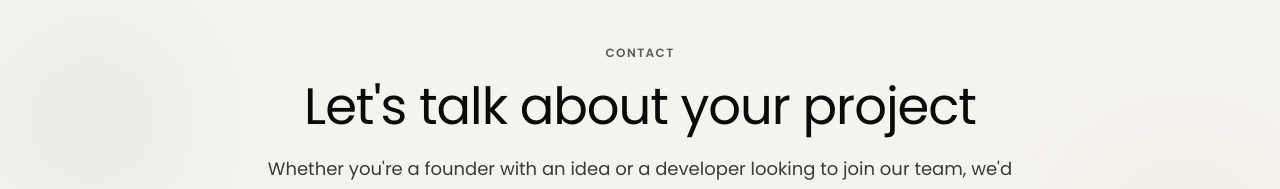
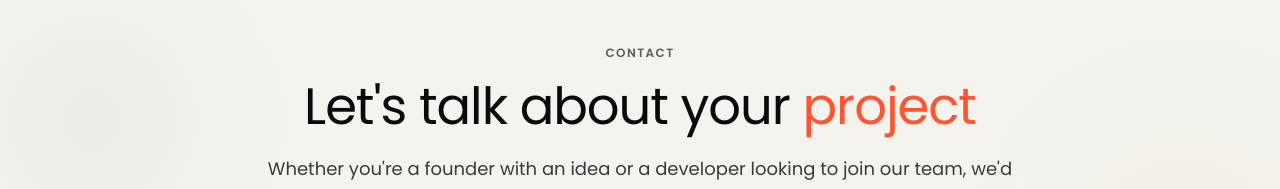
Before and after one commit to KylianGod/tamadevlabs, a Next.js app: page /contact in a window 1280 px wide. Shown: the part 133-322 px from the top of the page. Built offline with nearby package versions, Linux system fonts and the light colour scheme; no server answers.

Commit message:
Highlight project in contact page heading with brand orange.

```diff
--- a/src/app/contact/page.tsx
+++ b/src/app/contact/page.tsx
@@ -47,7 +47,12 @@ export default function ContactPage() {
       <Section tone="cream" className="pt-16 md:pt-24">
         <PageHeader
           eyebrow="Contact"
-          title="Let's talk about your project"
+          title={
+            <>
+              Let&apos;s talk about your{" "}
+              <span className="text-[var(--accent)]">project</span>
+            </>
+          }
           description="Whether you're a founder with an idea or a developer looking to join our team, we'd love to hear from you."
         />
       </Section>
```
